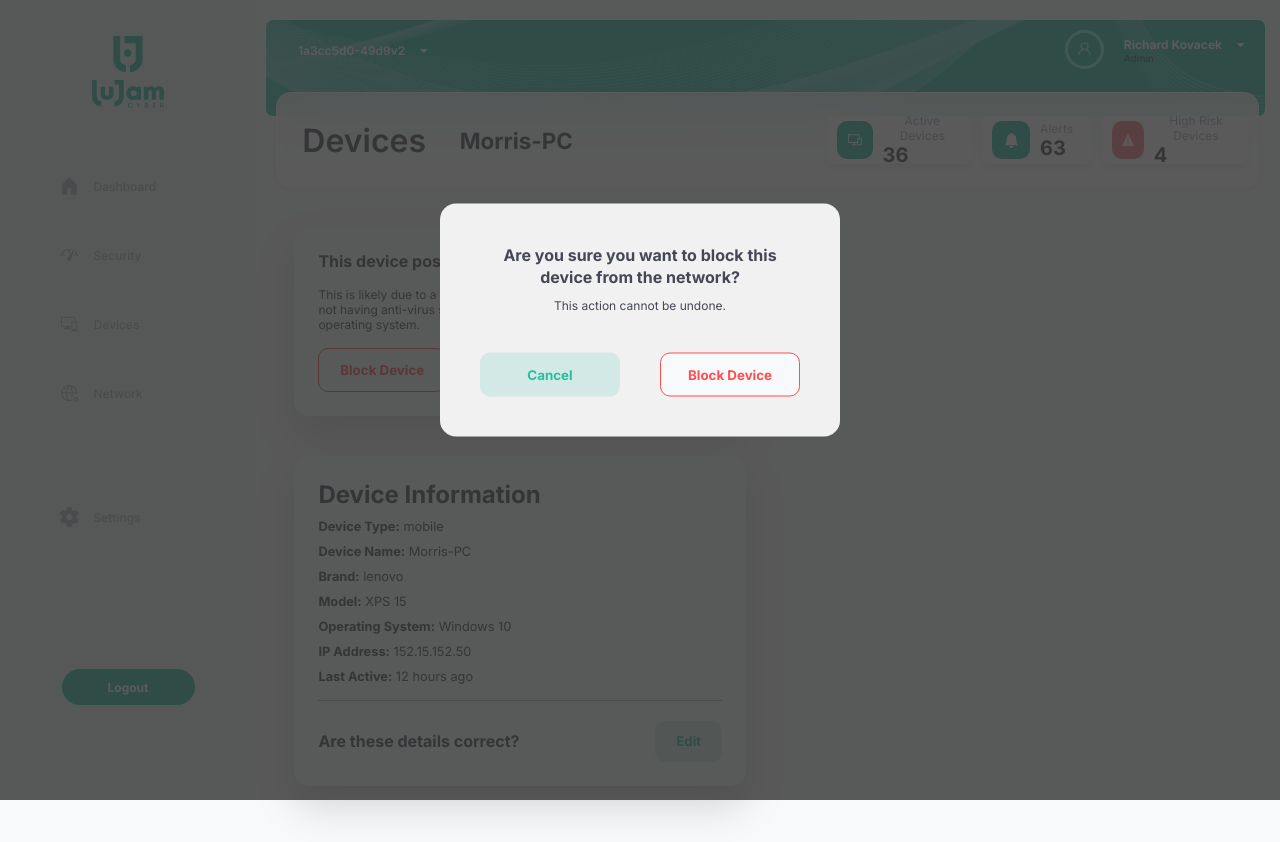
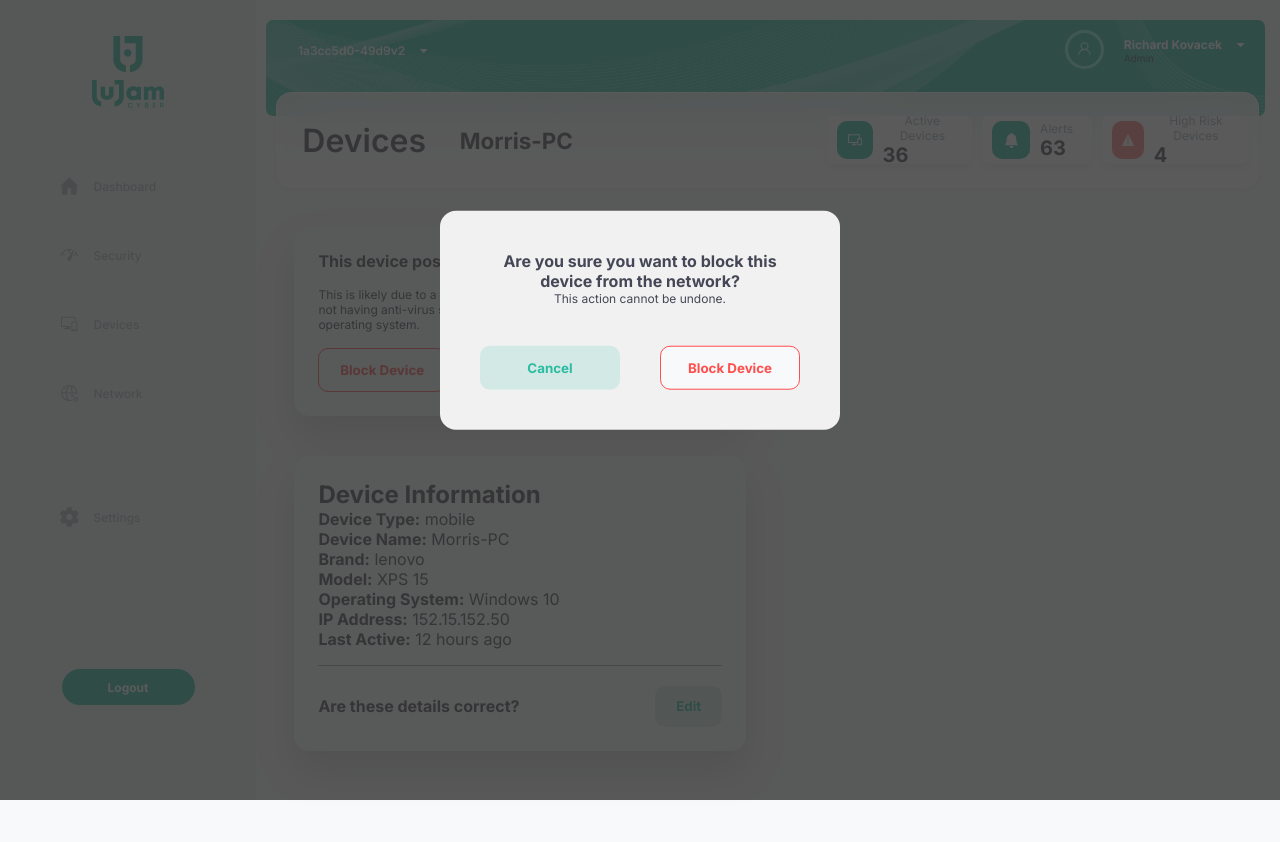
Before and after one commit to iKarans/jersey-client-project, a React (Create React App) app: page /device/Morris-PC in a window 1280 px wide. Both pictures are taken after a click on the button "Block Device". After the commit the page ends 807 px from the top, so only its background shows below. Built offline with nearby package versions, Linux system fonts and the light colour scheme.

Commit message:
Fixing class names on the Devices components

```diff
--- a/src/components/DeviceInfo/DeviceInfo.jsx
+++ b/src/components/DeviceInfo/DeviceInfo.jsx
@@ -12,13 +12,13 @@ const DeviceInfo = (props) => {
             <h3>Device Information</h3>
 
             <ul className="device-info__list--ul">
-                <li><b>Device Type:</b> {type}</li>
-                <li><b>Device Name:</b> {name}</li>
-                <li><b>Brand:</b> {brand}</li>
-                <li><b>Model:</b> {model}</li>
-                <li><b>Operating System:</b> {OS}</li>
-                <li><b>IP Address:</b> {ipAddress}</li>
-                <li><b>Last Active:</b> {lastActive}</li>
+                <li className="device-info__list-item"><b>Device Type:</b> {type}</li>
+                <li className="device-info__list-item"><b>Device Name:</b> {name}</li>
+                <li className="device-info__list-item"><b>Brand:</b> {brand}</li>
+                <li className="device-info__list-item"><b>Model:</b> {model}</li>
+                <li className="device-info__list-item"><b>Operating System:</b> {OS}</li>
+                <li className="device-info__list-item"><b>IP Address:</b> {ipAddress}</li>
+                <li className="device-info__list-item"><b>Last Active:</b> {lastActive}</li>
             </ul>
         </div>
 
--- a/src/components/DeviceInfo/DeviceInfo.scss
+++ b/src/components/DeviceInfo/DeviceInfo.scss
@@ -2,9 +2,9 @@
 @use "../../assets/styles/mixins" as *;
 
 .device-info {
-    display: grid;
-    grid-template-columns: repeat(2, 1fr);
-    gap: 1rem;
+  display: grid;
+  grid-template-columns: repeat(2, 1fr);
+  gap: 1rem;
   width: 50%;
   padding: 1.5rem;
   background-color: $background-color;
@@ -16,15 +16,14 @@
     grid-column: 1 / span 2;
 
     &--ul {
-        list-style-type: none;
+      list-style-type: none;
+    }
 
-        li {
-            margin-top: 10px;
-            font-size: .8rem;
-        }
+    &__list-item {
+      margin-top: 10px;
+      font-size: 0.8rem;
     }
   }
-
 
   &__edit {
     grid-column: 1 / span 2;
@@ -33,6 +32,5 @@
     align-items: center;
     justify-content: space-between;
     padding-top: 20px;
-
   }
 }
--- a/src/containers/DevicesIndex/DevicesIndex.jsx
+++ b/src/containers/DevicesIndex/DevicesIndex.jsx
@@ -41,8 +41,8 @@ const DevicesIndex = () => {
         <div className="modal">
           <div className="overlay"> </div>
           <div className="modal-content">
-            <div className="modal-text">
-                <h4>Are you sure you want to block this device from the network?</h4>
+            <div className="modal-content__text">
+                <h4 className="modal__title">Are you sure you want to block this device from the network?</h4>
                 <p>This action cannot be undone.</p>
             </div>
             <Button toggleModal={toggleModal} text="Cancel" buttonRisk={true} />
--- a/src/containers/DevicesIndex/DevicesIndex.scss
+++ b/src/containers/DevicesIndex/DevicesIndex.scss
@@ -50,18 +50,18 @@ body.active-modal {
   border-radius: 1rem;
   max-width: 400px;
   min-width: 300px;
-}
+  &__text {
+    grid-column: 1 / span 2;
+    text-align: center;
+    color: $text-secondary;
 
-.modal-text {
-  grid-column: 1 / span 2;
-  text-align: center;
-  color: $text-secondary;
-
-  h4 {
+  }
+  &__title {
     line-height: 1.4rem;
     margin-bottom: 0.6rem;
   }
 }
+
 
 .close-modal {
   position: absolute;
```
